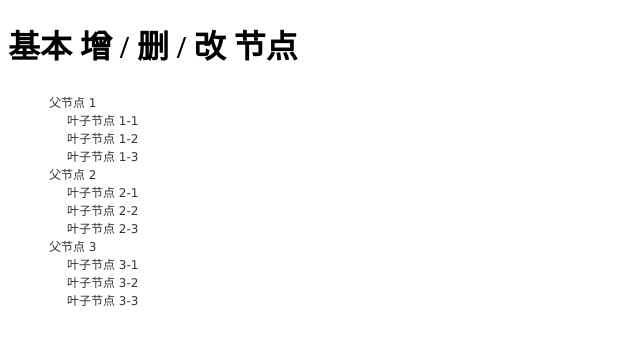
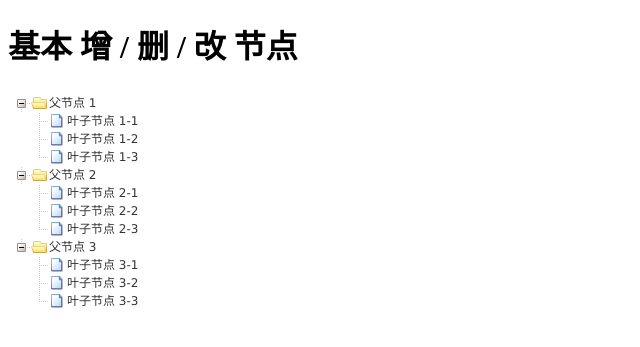
Before and after one commit to nengwuzhi/nengwuzhi.github.ioce, a Jekyll site: the page built from pages/zTree.html, in a window 1280 px wide. Shown: the top 347 px of the page, without its empty margins (0-640 px from the left). Built offline with Jekyll 4.4.1, drawn with Linux system fonts in a browser that asks for light colours.

Commit message:
Add files via upload

```diff
--- a/css/zTreeStyle.css
+++ b/css/zTreeStyle.css
@@ -29,7 +29,7 @@ website:	http://code.google.com/p/jquerytree/
 .ztree li span.button {line-height:0; margin:0; width:16px; height:16px; display: inline-block; vertical-align:middle;
 	border:0 none; cursor: pointer;outline:none;
 	background-color:transparent; background-repeat:no-repeat; background-attachment: scroll;
-	background-image:url("./img/zTreeStandard.png"); *background-image:url("./img/zTreeStandard.gif")}
+	background-image:url("./zTreeimg/zTreeStandard.png"); *background-image:url("./zTreeimg/zTreeStandard.gif")}
 
 .ztree li span.button.chk {width:13px; height:13px; margin:0 3px 0 0; cursor: auto}
 .ztree li span.button.chk.checkbox_false_full {background-position:0 0}
@@ -76,13 +76,13 @@ website:	http://code.google.com/p/jquerytree/
 .ztree li span.button.edit {margin-right:2px; background-position:-110px -48px; vertical-align:top; *vertical-align:middle}
 .ztree li span.button.remove {margin-right:2px; background-position:-110px -64px; vertical-align:top; *vertical-align:middle}
 
-.ztree li span.button.ico_loading{margin-right:2px; background:url(./img/loading.gif) no-repeat scroll 0 0 transparent; vertical-align:top; *vertical-align:middle}
+.ztree li span.button.ico_loading{margin-right:2px; background:url(./zTreeimg/loading.gif) no-repeat scroll 0 0 transparent; vertical-align:top; *vertical-align:middle}
 
 ul.tmpTargetzTree {background-color:#FFE6B0; opacity:0.8; filter:alpha(opacity=80)}
 
 span.tmpzTreeMove_arrow {width:16px; height:16px; display: inline-block; padding:0; margin:2px 0 0 1px; border:0 none; position:absolute;
 	background-color:transparent; background-repeat:no-repeat; background-attachment: scroll;
-	background-position:-110px -80px; background-image:url("./img/zTreeStandard.png"); *background-image:url("./img/zTreeStandard.gif")}
+	background-position:-110px -80px; background-image:url("./img/zTreeStandard.png"); *background-image:url("./zTreeimg/zTreeStandard.gif")}
 
 ul.ztree.zTreeDragUL {margin:0; padding:0; position:absolute; width:auto; height:auto;overflow:hidden; background-color:#cfcfcf; border:1px #00B83F dotted; opacity:0.8; filter:alpha(opacity=80)}
 .zTreeMask {z-index:10000; background-color:#cfcfcf; opacity:0.0; filter:alpha(opacity=0); position:absolute}
```
